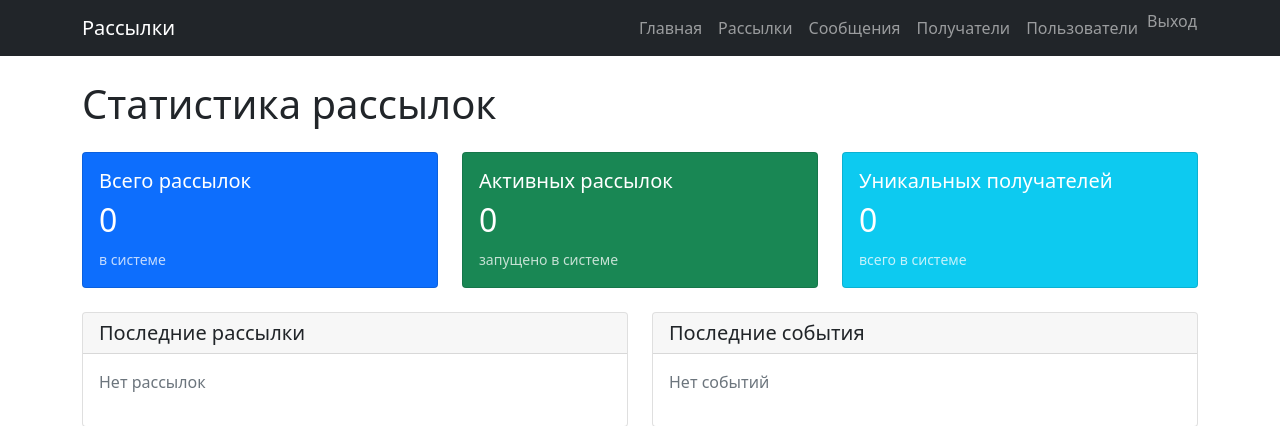
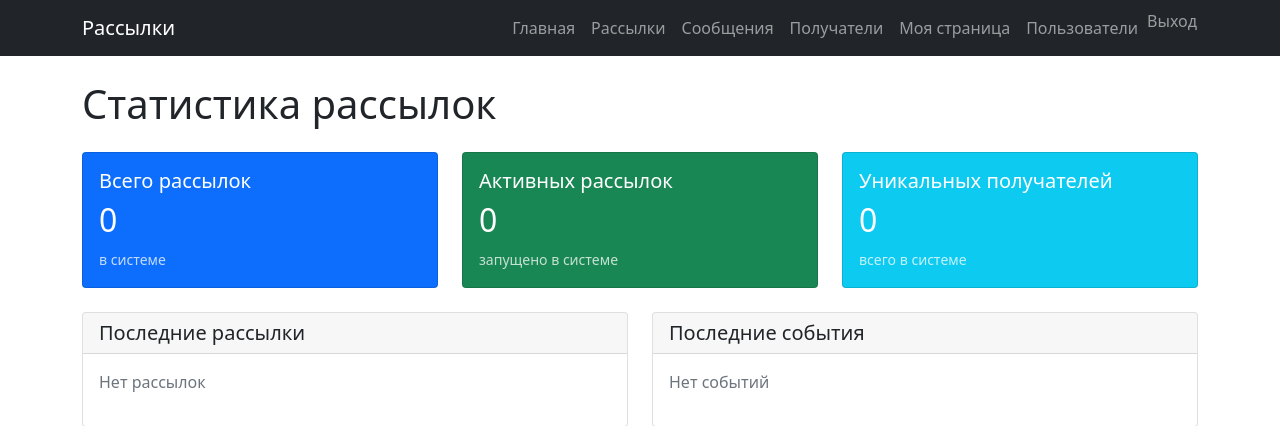
Before and after one commit to PeachUnio/mailing_app, a Django app: page / in a window 1280 px wide. Shown: the top 426 px of the page. Run offline with Django 5.2, Linux system fonts and the light colour scheme; the visitor is signed in with stand-in values (Sample User, id 1); data that the repository does not hold is empty; parts of the project's set-up code (start-up, migrations or seed data) failed here and were passed over.

Commit message:
add button for user's profile

```diff
--- a/mailing/templates/base.html
+++ b/mailing/templates/base.html
@@ -15,6 +15,7 @@
                 <a class="nav-link" href="{% url 'mailing:mailing_list' %}">Рассылки</a>
                 <a class="nav-link" href="{% url 'mailing:message_list' %}">Сообщения</a>
                 <a class="nav-link" href="{% url 'mailing:recipient_list' %}">Получатели</a>
+                <a class="nav-link" href="{% url 'users:profile' pk=user.id %}">Моя страница</a>
                 {% if perms.mailing.can_view_all_mailings %}
                 <a class="nav-link" href="{% url 'users:user_list' %}">Пользователи</a>
                 {% endif %}
```
